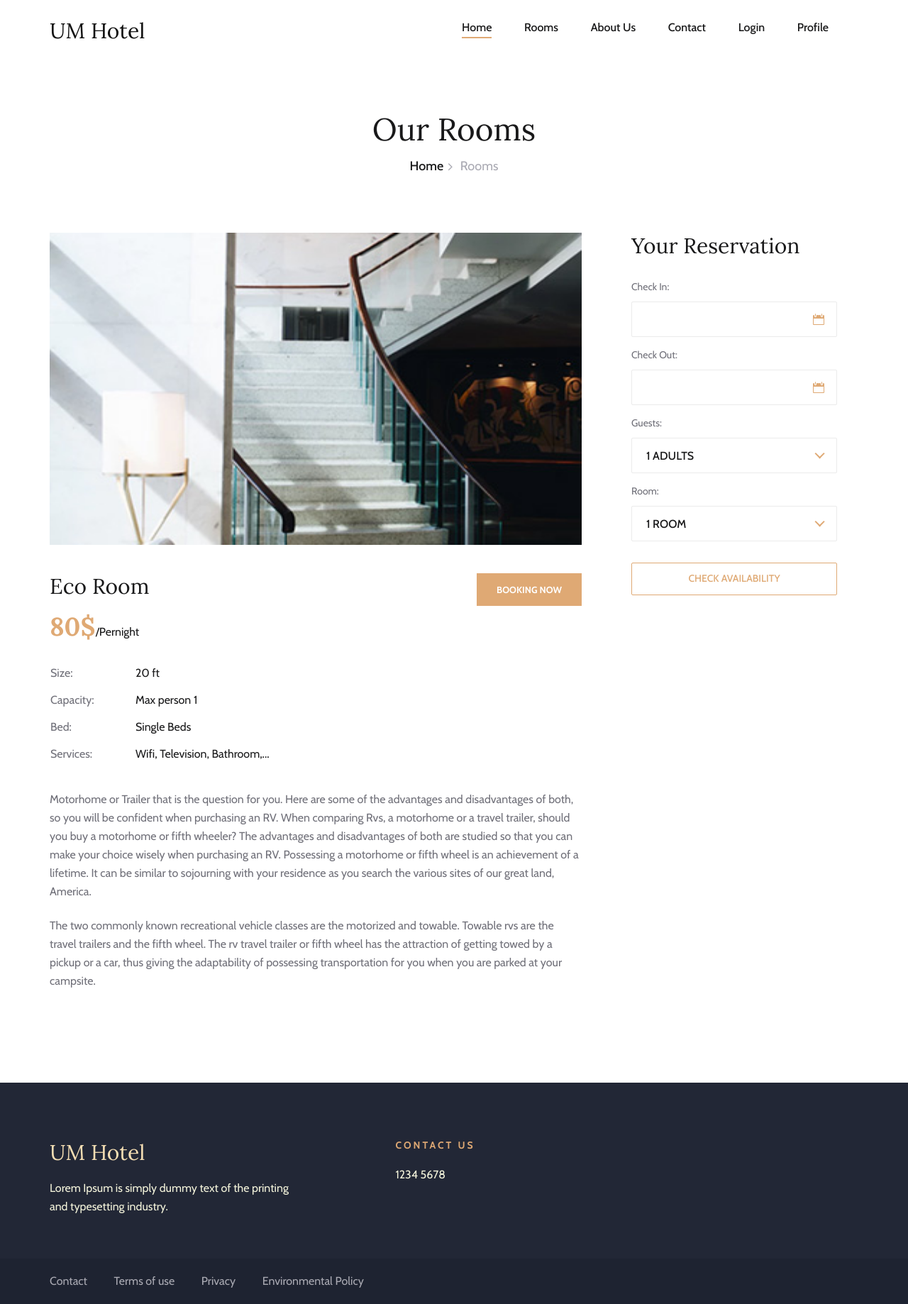
After one commit to DC226252/CISC3003-2324_ProjectAssignment, a PHP site: page /pages/eco_room-details.html in a window 1280 px wide. The commit adds this page. Shown: the whole page at 71% size. Run offline with PHP 8.4, Linux system fonts and the light colour scheme.

Commit message:
Frontend - Eco room details page create
* Create eco_room-details.html

* Update eco_room-details.html

* edit style.css to match page format

```diff
--- a/css/style.css
+++ b/css/style.css
@@ -1234,6 +1234,8 @@ ul, ol {
 	margin-bottom: 50px;
 }
 .room-details-item img {
+	width: 770px;
+	height: 440px;
 	margin-bottom: 40px;
 }
 .room-details-item .rd-text .rd-title {
--- /dev/null
+++ b/pages/eco_room-details.html
@@ -0,0 +1,266 @@
+<!DOCTYPE html>
+<html lang="zxx">
+
+<head>
+    <meta charset="UTF-8">
+    <meta name="description" content="Sona Template">
+    <meta name="keywords" content="Sona, unica, creative, html">
+    <meta name="viewport" content="width=device-width, initial-scale=1.0">
+    <meta http-equiv="X-UA-Compatible" content="ie=edge">
+    <title>Room Details</title>
+
+    <!-- Google Font -->
+    <link href="https://fonts.googleapis.com/css?family=Lora:400,700&display=swap" rel="stylesheet">
+    <link href="https://fonts.googleapis.com/css?family=Cabin:400,500,600,700&display=swap" rel="stylesheet">
+
+    <!-- Css Styles -->
+    <link rel="stylesheet" href="../css/bootstrap.min.css" type="text/css">
+    <link rel="stylesheet" href="../css/font-awesome.min.css" type="text/css">
+    <link rel="stylesheet" href="../css/elegant-icons.css" type="text/css">
+    <link rel="stylesheet" href="../css/flaticon.css" type="text/css">
+    <link rel="stylesheet" href="../css/owl.carousel.min.css" type="text/css">
+    <link rel="stylesheet" href="../css/nice-select.css" type="text/css">
+    <link rel="stylesheet" href="../css/jquery-ui.min.css" type="text/css">
+    <link rel="stylesheet" href="../css/magnific-popup.css" type="text/css">
+    <link rel="stylesheet" href="../css/slicknav.min.css" type="text/css">
+    <link rel="stylesheet" href="../css/style.css" type="text/css">
+</head>
+
+<body>
+    <!-- Page Preloder -->
+    <div id="preloder">
+        <div class="loader"></div>
+    </div>
+
+    <!-- Offcanvas Menu Section Begin -->
+    <div class="offcanvas-menu-overlay"></div>
+    <div class="canvas-open">
+        <i class="icon_menu"></i>
+    </div>
+    <div class="offcanvas-menu-wrapper">
+        <div class="canvas-close">
+            <i class="icon_close"></i>
+        </div>
+        <nav class="mainmenu mobile-menu">
+            <ul>
+                <li class="active"><a href="./index.html">Home</a></li>
+                <li><a href="./rooms.html">Rooms</a></li>
+                <li><a href="./about-us.html">About Us</a></li>
+                <li><a href="./contact.html">Contact</a></li>
+                <li><a href="./login.html">Login</a></li>
+                <li><a href="./customer_profile.html">Profile</a></li>
+            </ul>
+        </nav>
+        <div id="mobile-menu-wrap"></div>
+    </div>
+    <!-- Offcanvas Menu Section End -->
+
+    <!-- Header Section Begin -->
+    <header class="header-section">
+        <div class="menu-item">
+            <div class="container">
+                <div class="row">
+                    <div class="col-lg-2">
+                        <div class="logo">
+                            <a href="./index.html">
+                                <h3>UM Hotel</h3>
+                            </a>
+                        </div>
+                    </div>
+                    <div class="col-lg-10">
+                        <div class="nav-menu">
+                            <nav class="mainmenu">
+                                <ul>
+                                    <li class="active"><a href="./index.html">Home</a></li>
+                                    <li><a href="./rooms.html">Rooms</a></li>
+                                    <li><a href="./about-us.html">About Us</a></li>
+                                    <li><a href="./contact.html">Contact</a></li>
+                                    <li><a href="./login.html" id="login">Login</a></li>
+                                    <li><a href="./customer_profile.html" id="profile">Profile</a></li>
+                                    <!-- profile page please according the login info to decide href as customer_profile page -->
+                                    <!-- also, add class "hider" to hide profile option before login and hide login option after login-->
+                                </ul>
+                            </nav>
+                        </div>
+                    </div>
+                </div>
+            </div>
+        </div>
+    </header>
+    <!-- Header End -->
+
+
+    <!-- Breadcrumb Section Begin -->
+    <div class="breadcrumb-section">
+        <div class="container">
+            <div class="row">
+                <div class="col-lg-12">
+                    <div class="breadcrumb-text">
+                        <h2>Our Rooms</h2>
+                        <div class="bt-option">
+                            <a href="./index.html">Home</a>
+                            <span>Rooms</span>
+                        </div>
+                    </div>
+                </div>
+            </div>
+        </div>
+    </div>
+    <!-- Breadcrumb Section End -->
+
+    <!-- Room Details Section Begin -->
+    <section class="room-details-section spad">
+        <div class="container">
+            <div class="row">
+                <div class="col-lg-8">
+                    <div class="room-details-item">
+                        <img src="../images/room/room-1.jpg" alt="eco-room">
+                        <div class="rd-text">
+                            <div class="rd-title">
+                                <h3>Eco Room</h3>
+                                <div class="rdt-right">
+                                    <a href="#">Booking Now</a>
+                                </div>
+                            </div>
+                            <h2>80$<span>/Pernight</span></h2>
+                            <table>
+                                <tbody>
+                                    <tr>
+                                        <td class="r-o">Size:</td>
+                                        <td>20 ft</td>
+                                    </tr>
+                                    <tr>
+                                        <td class="r-o">Capacity:</td>
+                                        <td>Max person 1</td>
+                                    </tr>
+                                    <tr>
+                                        <td class="r-o">Bed:</td>
+                                        <td>Single Beds</td>
+                                    </tr>
+                                    <tr>
+                                        <td class="r-o">Services:</td>
+                                        <td>Wifi, Television, Bathroom,...</td>
+                                    </tr>
+                                </tbody>
+                            </table>
+                            <p class="f-para">Motorhome or Trailer that is the question for you. Here are some of the
+                                advantages and disadvantages of both, so you will be confident when purchasing an RV.
+                                When comparing Rvs, a motorhome or a travel trailer, should you buy a motorhome or fifth
+                                wheeler? The advantages and disadvantages of both are studied so that you can make your
+                                choice wisely when purchasing an RV. Possessing a motorhome or fifth wheel is an
+                                achievement of a lifetime. It can be similar to sojourning with your residence as you
+                                search the various sites of our great land, America.</p>
+                            <p>The two commonly known recreational vehicle classes are the motorized and towable.
+                                Towable rvs are the travel trailers and the fifth wheel. The rv travel trailer or fifth
+                                wheel has the attraction of getting towed by a pickup or a car, thus giving the
+                                adaptability of possessing transportation for you when you are parked at your campsite.
+                            </p>
+                        </div>
+                    </div>
+                </div>
+                <div class="col-lg-4">
+                    <div class="room-booking">
+                        <h3>Your Reservation</h3>
+                        <form action="#" id="eco_order">
+                            <div class="check-date">
+                                <label for="date-in">Check In:</label>
+                                <input type="text" class="date-input" id="date-in">
+                                <i class="icon_calendar"></i>
+                            </div>
+                            <div class="check-date">
+                                <label for="date-out">Check Out:</label>
+                                <input type="text" class="date-input" id="date-out">
+                                <i class="icon_calendar"></i>
+                            </div>
+                            <div class="select-option">
+                                <label for="guest">Guests:</label>
+                                <select id="guest">
+                                    <option value="1">1 Adults</option>
+                                    <option value="2">2 Adults</option>
+                                    <option value="3">3 Adults</option>
+                                </select>
+                            </div>
+                            <div class="select-option">
+                                <label for="room">Room:</label>
+                                <select id="room">
+                                    <option value="1">1 Room</option>
+                                    <option value="2">2 Room</option>
+                                    <option value="3">3 Room</option>
+                                </select>
+                            </div>
+                            <button type="submit">Check Availability</button>
+                        </form>
+                    </div>
+                </div>
+            </div>
+        </div>
+    </section>
+    <!-- Room Details Section End -->
+
+    <!-- Footer Section Begin -->
+    <footer class="footer-section">
+        <div class="container">
+            <div class="footer-text">
+                <div class="row">
+                    <div class="col-lg-4">
+                        <div class="ft-about">
+                            <div class="logo">
+                                <a href="#">
+                                    <h3 style="color: wheat;">UM Hotel</h3>
+                                </a>
+                            </div>
+                            <p style="color: beige;">Lorem Ipsum is simply dummy text of the printing and typesetting industry.</p>
+                        </div>
+                    </div>
+                    <div class="col-lg-3 offset-lg-1">
+                        <div class="ft-contact">
+                            <h6>Contact Us</h6>
+                            <p style="color: beige;">1234 5678</p>
+                        </div>
+                    </div>
+                </div>
+            </div>
+        </div>
+        <div class="copyright-option">
+            <div class="container">
+                <div class="row">
+                    <div class="col-lg-7">
+                        <ul>
+                            <li><a href="#">Contact</a></li>
+                            <li><a href="#">Terms of use</a></li>
+                            <li><a href="#">Privacy</a></li>
+                            <li><a href="#">Environmental Policy</a></li>
+                        </ul>
+                    </div>
+                    <div class="col-lg-5">
+                        <div class="co-text"><p></p></div>
+                    </div>
+                </div>
+            </div>
+        </div>
+    </footer>
+    <!-- Footer Section End -->
+
+    <!-- Search model Begin -->
+    <div class="search-model">
+        <div class="h-100 d-flex align-items-center justify-content-center">
+            <div class="search-close-switch"><i class="icon_close"></i></div>
+            <form class="search-model-form">
+                <input type="text" id="search-input" placeholder="Search here.....">
+            </form>
+        </div>
+    </div>
+    <!-- Search model end -->
+
+    <!-- Js Plugins -->
+    <script src="../js/jquery-3.3.1.min.js"></script>
+    <script src="../js/bootstrap.min.js"></script>
+    <script src="../js/jquery.magnific-popup.min.js"></script>
+    <script src="../js/jquery.nice-select.min.js"></script>
+    <script src="../js/jquery-ui.min.js"></script>
+    <script src="../js/jquery.slicknav.js"></script>
+    <script src="../js/owl.carousel.min.js"></script>
+    <script src="../js/main.js"></script>
+</body>
+
+</html>
```
